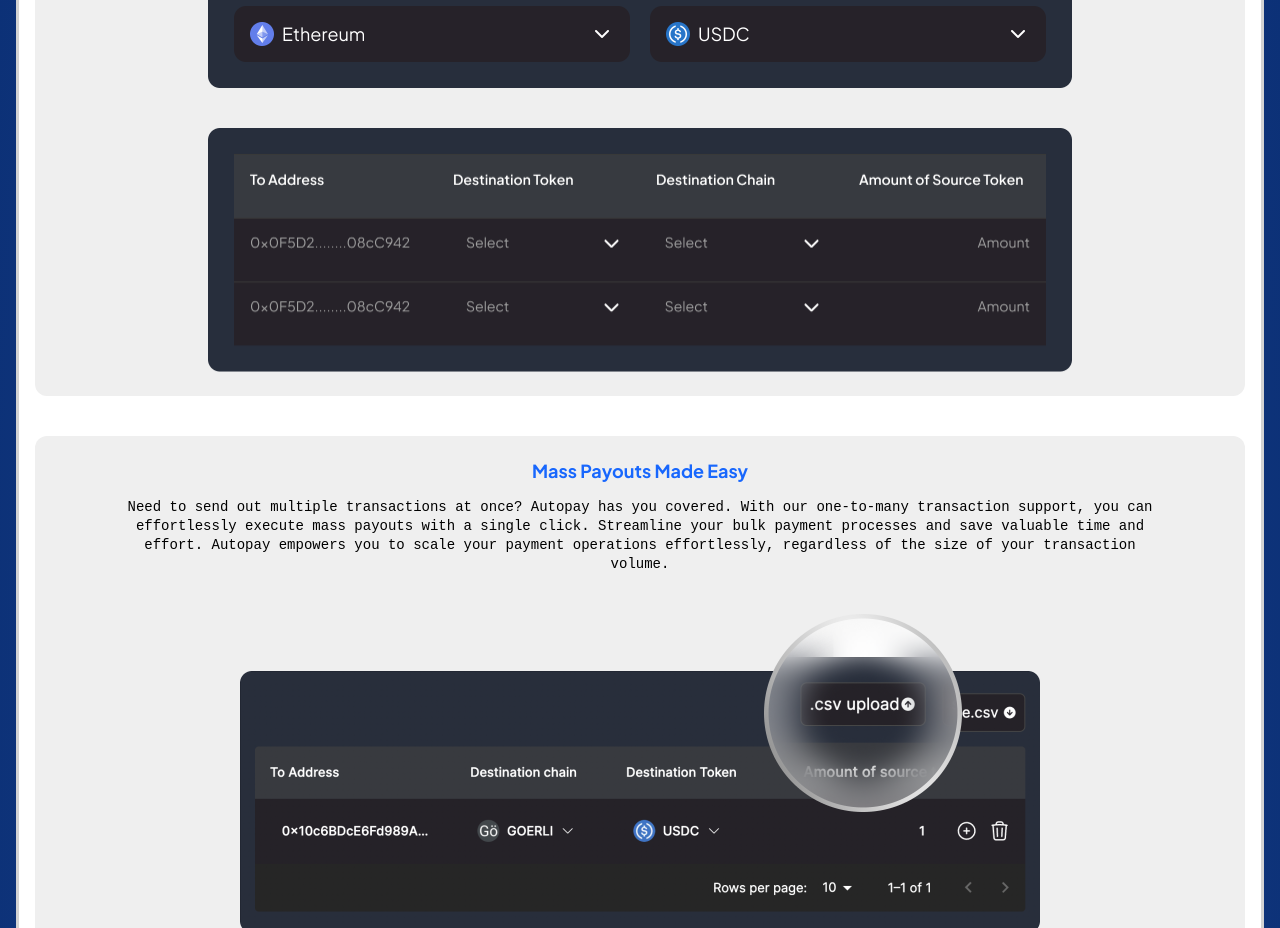
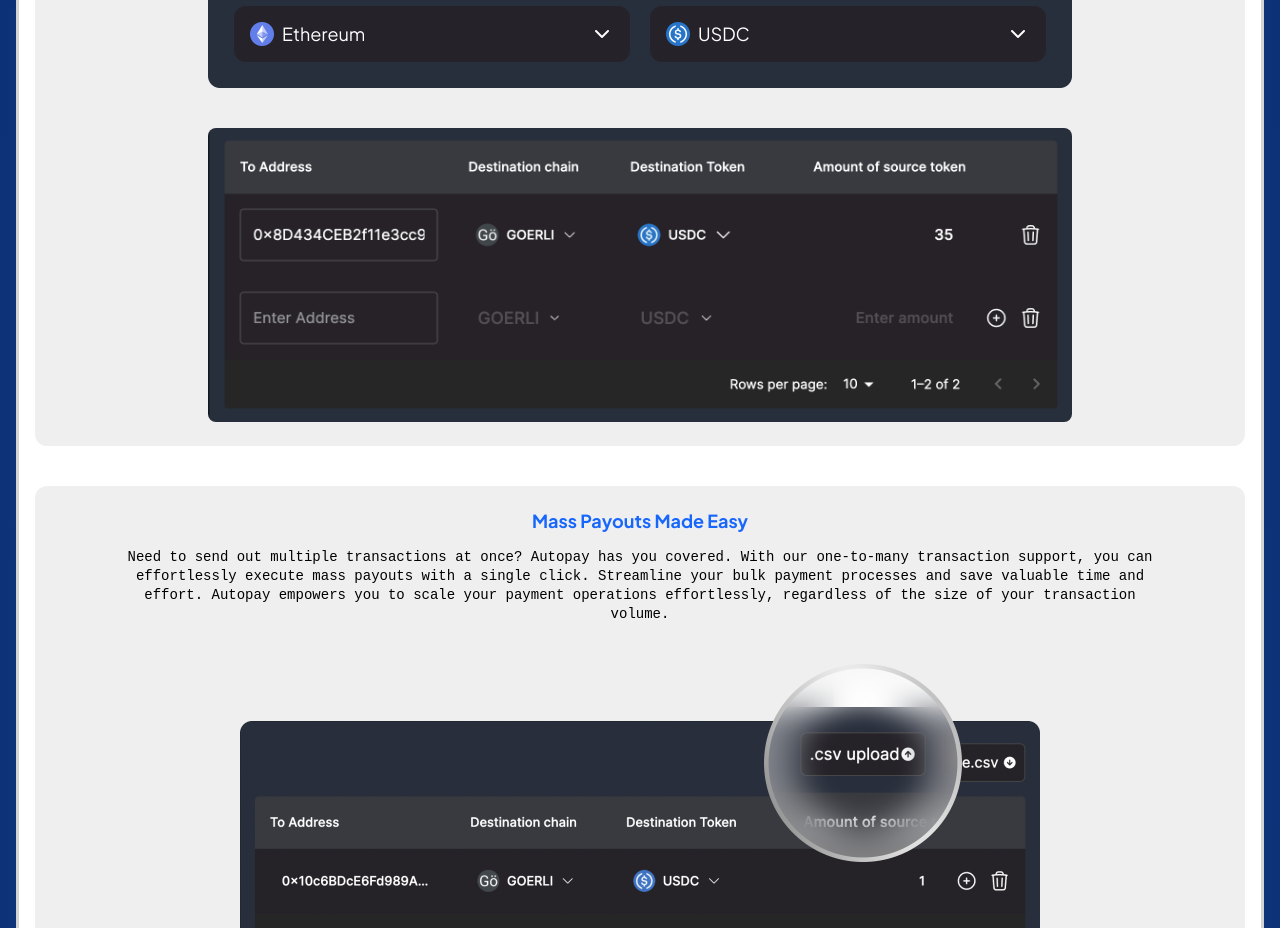
Before and after one commit to fragmentsHQ/fragments-landing-page, a Next.js app: page / in a window 1280 px wide. Shown: the part 2020-2948 px from the top of the page. Built offline with nearby package versions, Linux system fonts and the light colour scheme.

Commit message:
fix: add amount

```diff
--- a/components/autopay/features/CrosschainTokenPayments.tsx
+++ b/components/autopay/features/CrosschainTokenPayments.tsx
@@ -7,7 +7,7 @@
       <div className="relative lg:max-w-[864px] md:block hidden md:max-w-[633px] md:h-[110px] w-full mt-10 mx-auto lg:h-[140px]">
         <Image src={"/images/steps.png"} fill alt="Steps" />
       </div>
-      <div className="relative lg:max-w-[864px] lg:block hidden md:max-w-[633px] md:h-[110px] w-full mt-10 mx-auto lg:h-[244px]">
+      <div className="relative lg:max-w-[864px] lg:block hidden md:max-w-[633px] md:h-[110px] w-full mt-10 mx-auto rounded-lg overflow-hidden lg:h-[294px]">
         <Image src={"/images/tokentable.png"} fill alt="Steps" />
       </div>
       <div className="relative lg:max-w-[864px] lg:hidden md:block hidden md:max-w-[633px] md:h-[248px] w-full mt-10 mx-auto lg:h-[244px]">
```
Also changed, not shown: public/images/tokentable.png.
